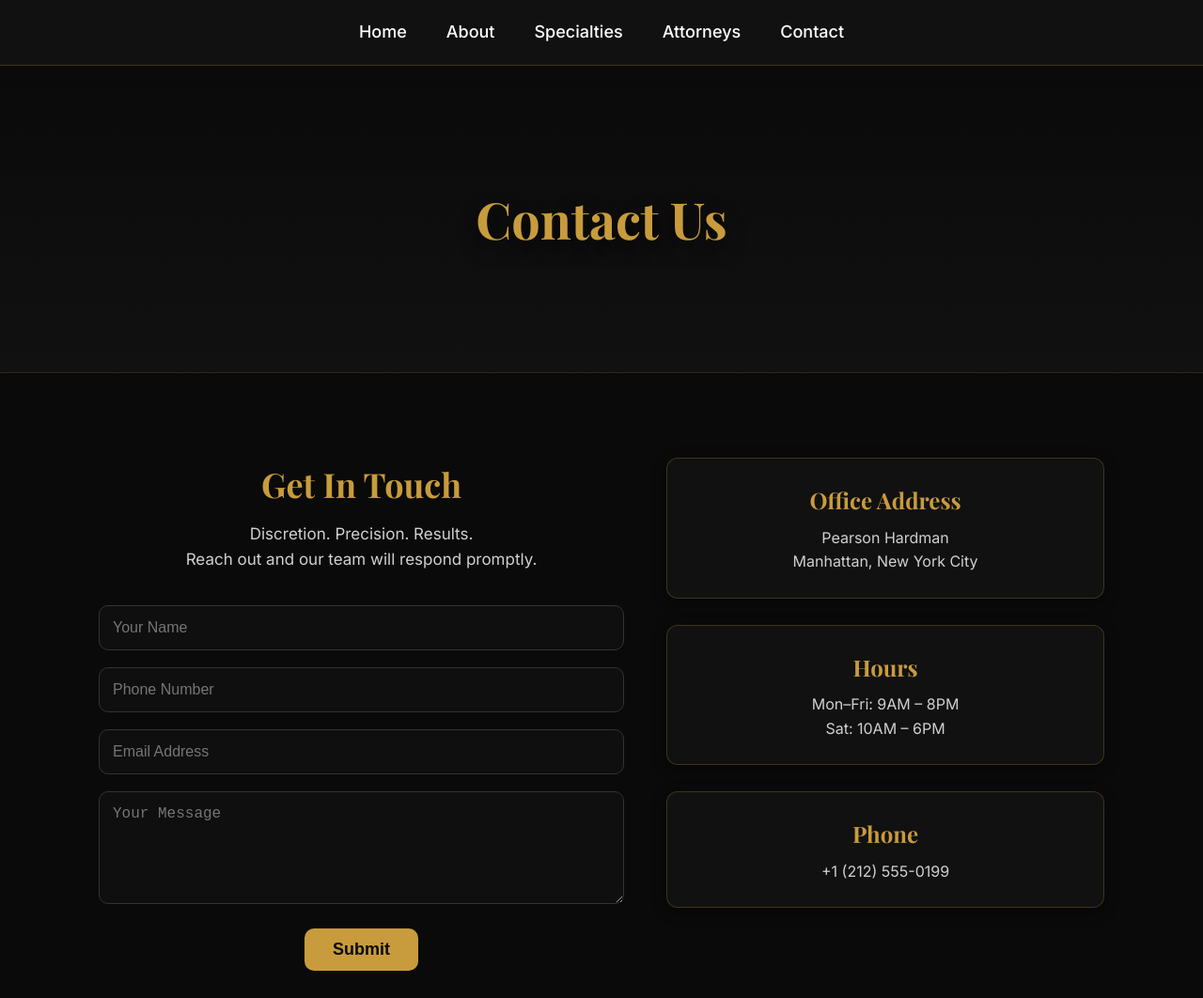
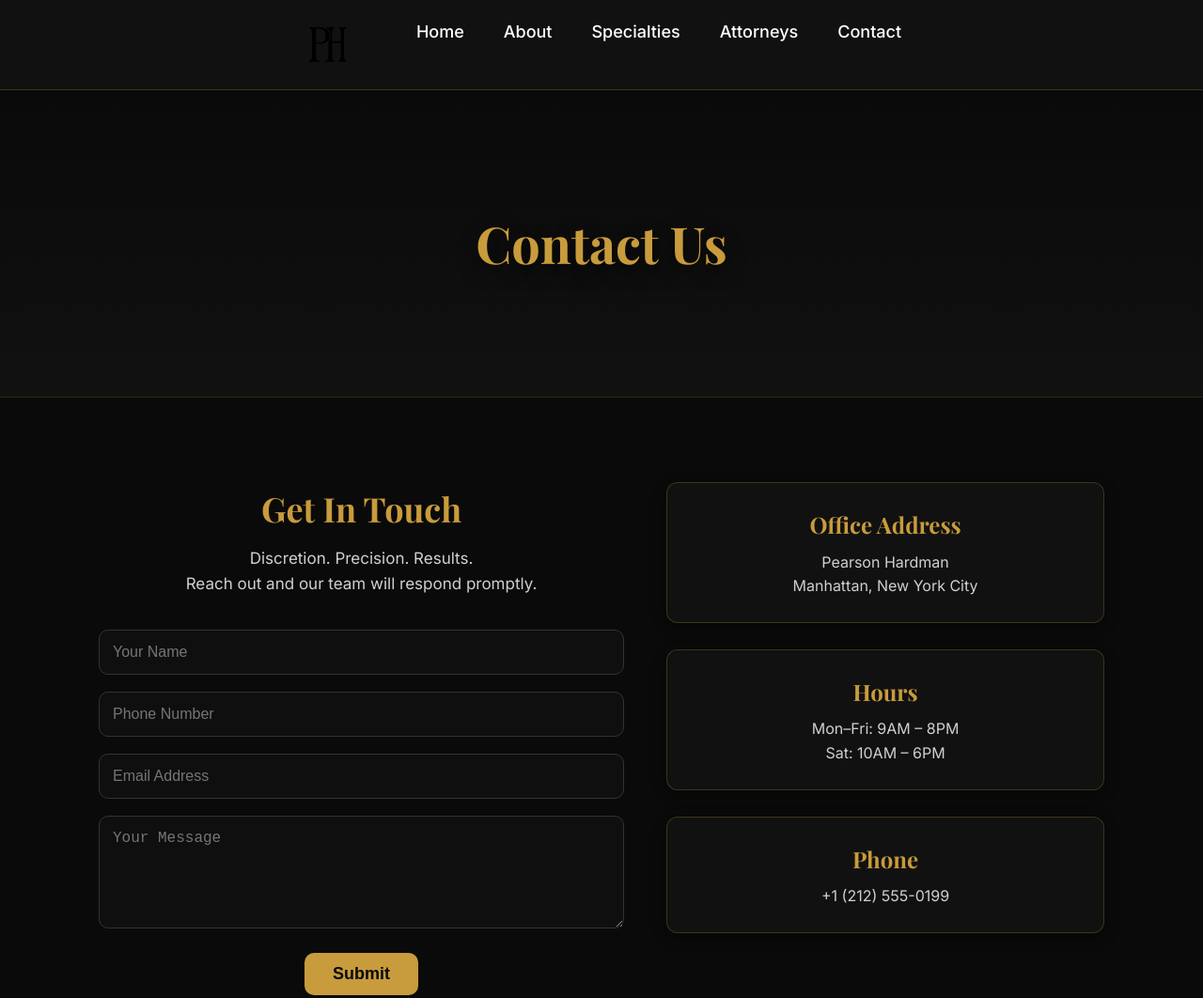
Before and after one commit to Frxzlr/Pearson-Hardman-Law-Firm, a plain HTML site: page contact.html in a window 1280 px wide. Shown: the top 1062 px of the page at 94% size. Drawn offline with nearby package versions, Linux system fonts and the light colour scheme.

Commit message:
Add logo image to navigation bar

```diff
--- a/contact.html
+++ b/contact.html
@@ -7,12 +7,14 @@
 <body>
 
 <nav class="nav">
+    <img src="Images/logo.png" class="nav-logo">
     <a href="index.html">Home</a>
     <a href="about.html">About</a>
     <a href="services.html">Specialties</a>
     <a href="attorneys.html">Attorneys</a>
     <a href="contact.html">Contact</a>
 </nav>
+
 
 <header class="page-hero">
     <h1>Contact Us</h1>
```
